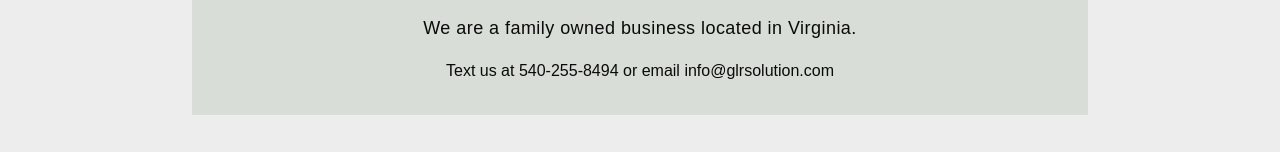
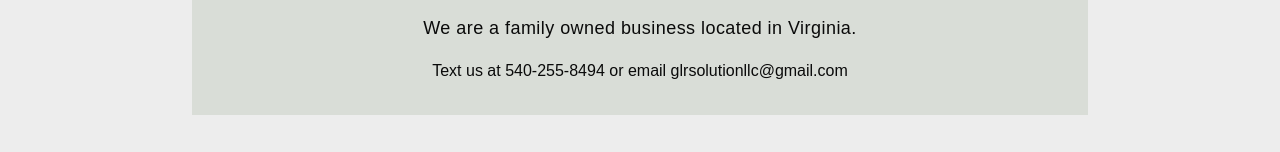
Before and after one commit to evunti/glr_solution, a Next.js app: page /contact in a window 1280 px wide. Shown: the part 211-363 px from the top of the page. Built offline with nearby package versions, Linux system fonts and the light colour scheme.

Commit message:
changed email

```diff
--- a/src/app/contact/page.tsx
+++ b/src/app/contact/page.tsx
@@ -24,7 +24,7 @@
         `Note: Photos should be attached separately if needed.`
     );
 
-    window.location.href = `mailto:info@glrsolution.com?subject=${subject}&body=${body}`;
+    window.location.href = `mailto:glrsolutionllc@gmail.com?subject=${subject}&body=${body}`;
   };
 
   const handleChange = (
@@ -59,10 +59,10 @@
               </a>{" "}
               or email{" "}
               <a
-                href="mailto:info@glrsolution.com"
+                href="mailto:glrsolutionllc@gmail.com"
                 className="hover:text-second transition-colors"
               >
-                info@glrsolution.com
+                glrsolutionllc@gmail.com
               </a>
             </p>
           </div>
```
